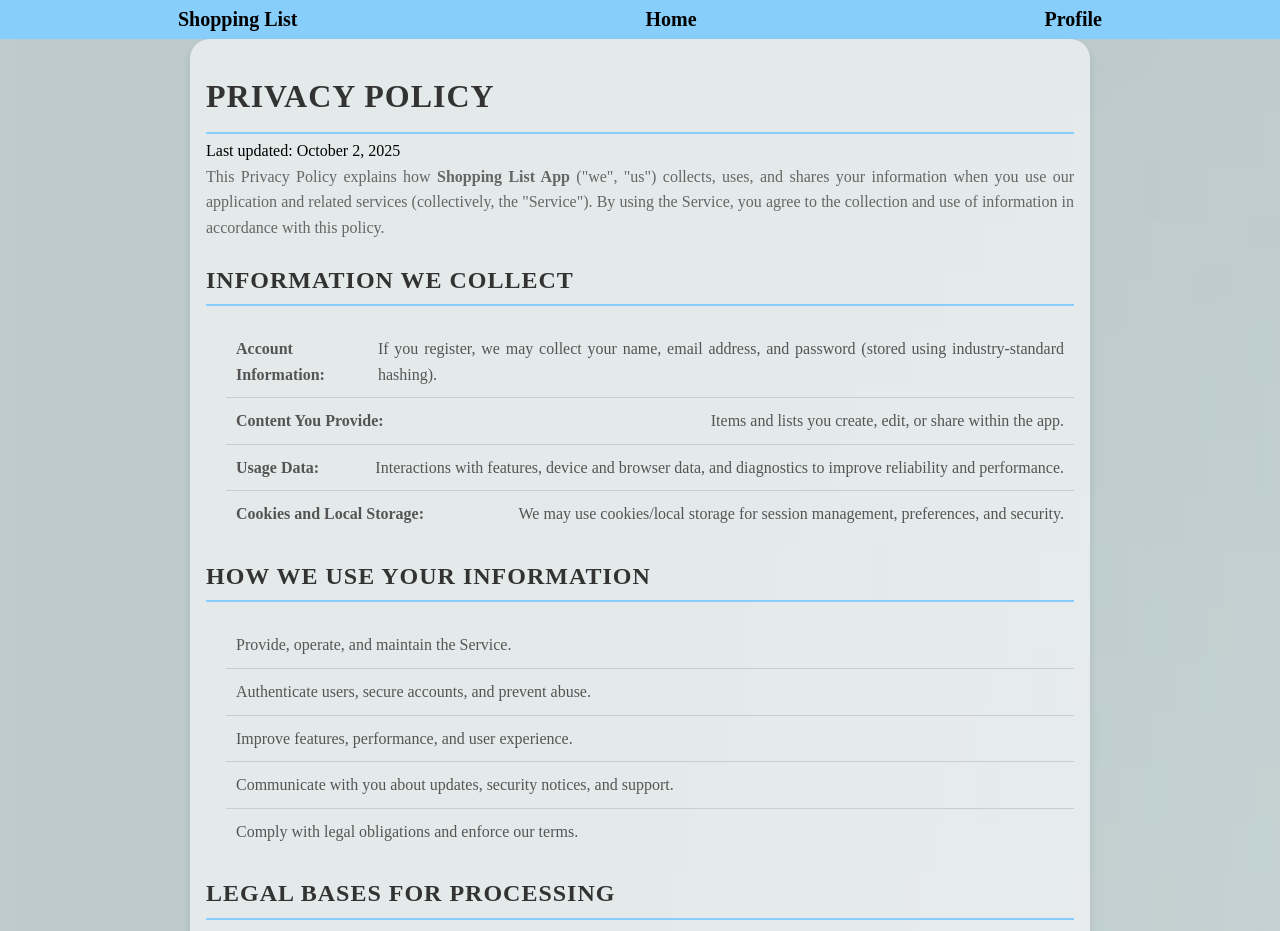
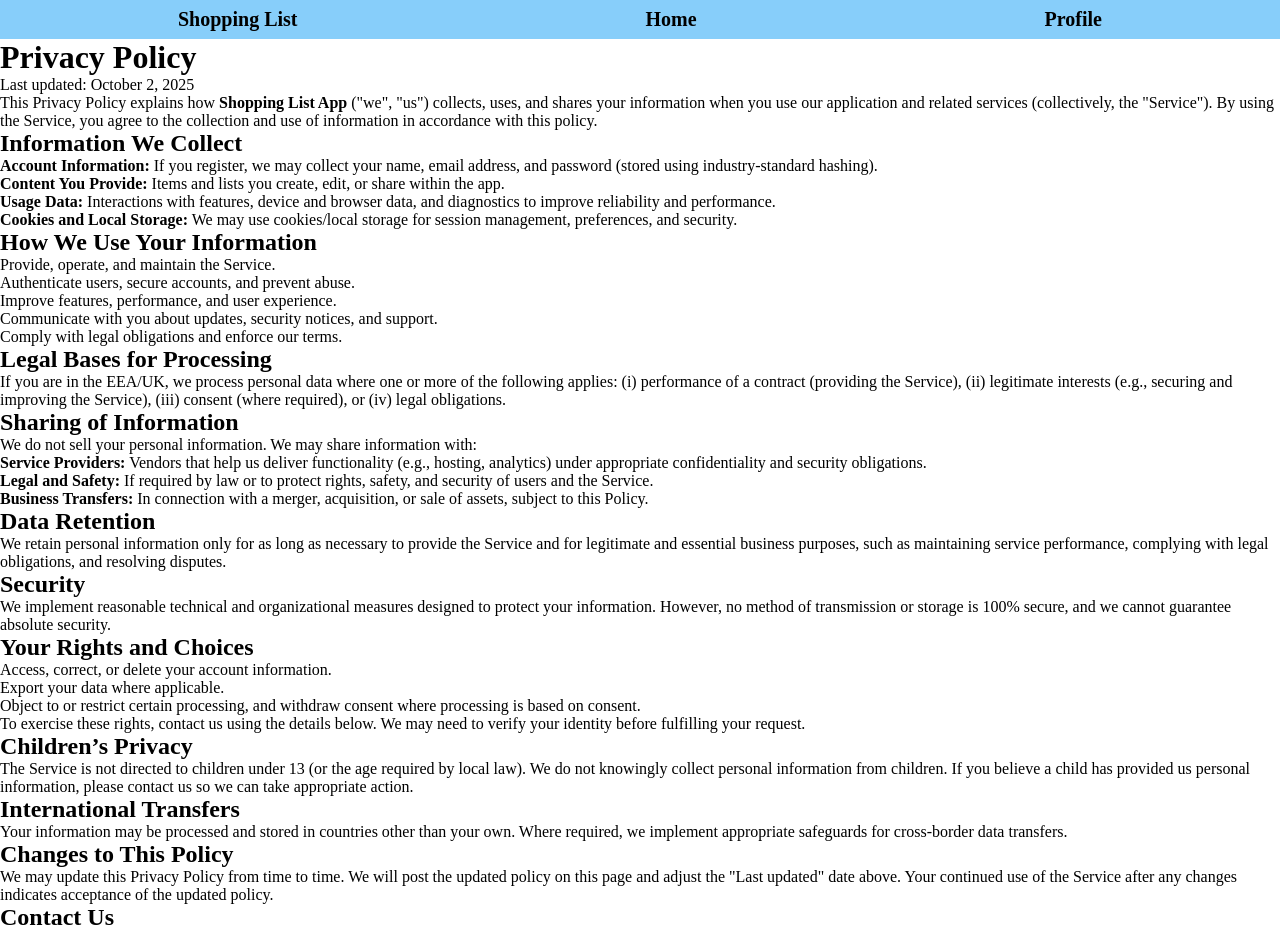
Before and after one commit to Shantela21/shopping-list-app-, a React (Vite) app: page /privacy in a window 1280 px wide. Shown: the top 931 px of the page. Built offline with nearby package versions, Linux system fonts and the light colour scheme.

Commit message:
fixed style for the whole app

```diff
--- a/src/App.css
+++ b/src/App.css
@@ -5,22 +5,12 @@
 }
 html,
 body,
-main {
+#root {
   width: 100%;
   height: 100%;
 }
 
-#root{
-  background-image: url('/src/assets/360_F_355607062_zYMS8jaz4SfoykpWz5oViRVKL32IabTP.jpg');
-  background-size: cover;
-  background-repeat: no-repeat;
-  backdrop-filter: blur(5px);
-}
-/* h1{
-  border: 1px solid red;
-  color: blue;
-} */
-
+/* Reverted to original navbar/footer styles */
 .navbar {
   background-color: lightskyblue;
   overflow: hidden;
@@ -32,78 +22,17 @@ main {
   font-weight: bold;
 }
 
-
-.container {
+.footer {
+  background-color: lightskyblue;
+  text-align: center;
+  padding: 20px 0;
+  position: relative;
+  bottom: 0;
   width: 100%;
-  height: 100%;
-  display: flex;
-  justify-content: center;
-  align-items: center;
-  flex-direction: column;
-  gap: 10px;
-  padding-bottom: 60px;
-  box-shadow: 0 4px 8px rgba(0, 0, 0, 0.1);
-  border-radius: 20px;
-  margin-top: 10%;
-  margin-bottom: 10%;
-}
-form {
-  display: flex;
-  flex-direction: column;
-  gap: 20px;
-  padding: 10px;
-  width: 100%;
-  max-width: 400px;
-  text-align: center;
-  margin: 0 auto;
-}
-input {
-  padding: 10px;
-  border: 1px solid #ccc;
-  border-radius: 5px;
-  font-size: 16px;
-}
-button {
-  padding: 10px;
-  border: none;
-  border-radius: 5px;
-  background-color: #87cefa;
-  color: white;
-  font-size: 16px;
-  cursor: pointer;
-}
-button:hover {
-  background-color: #00bfff;
-}
-ul {
-  list-style: none;
-  padding: 0;
-  margin: 0;
-}
-li {
-  display: flex;
-  justify-content: space-between;
-  align-items: center;
-  padding: 10px;
-  border-bottom: 1px solid #ccc;
-}
-li:last-child {
-  border-bottom: none;
-}
-li button {
-  background-color: red;
-  border: none;
-  color: white;
-  padding: 5px 10px;
-  border-radius: 5px;
-  cursor: pointer;
-}
-li button:hover {
-  background-color: darkred;
-}
-h2 {
-  margin-bottom: 20px;
-  color: #333;
+  bottom: 0;
+  font-size: 20px;
+  font-weight: bold;
+  color: black;
 }
 a {
   text-decoration: none;
@@ -111,362 +40,150 @@ a {
 }
 a:hover {
   text-decoration: underline;
+}
+.container {
+  max-width: 800px;
+  margin: 0 auto;
+  padding: 20px;
+}
+.login{
+  display: flex;
+  flex-direction: column;
+  align-items: center;
+  justify-content: center;
+  height: 80vh;
+  width: 100%;
+  background-color: #f0f0f0;
+  border-radius: 20px;
+  padding: 20px;
+  margin: 0 auto;
+  max-width: 400px;
+
+}
+.input-login{
+  width: 100%;
+  padding: 10px;
+  margin: 10px 0;
+  border: 1px solid #ccc;
+  border-radius: 5px;
+}
+button{
+  width: 100%;
+  padding: 10px;
+  margin: 10px 0;
+  border: none;
+  border-radius: 5px;
+  background-color: lightskyblue;
+  color: white;
+  font-size: 16px;
+  cursor: pointer;
+}
+button:hover{
+  background-color: deepskyblue;
+}
+.error{
+  color: red;
+  margin-top: 10px;
+}
+.register-form{
+  display: flex;
+  flex-direction: column;
+  align-items: center;
+  justify-content: center;
+  height: 80vh;
+  width: 100%;
+  background-color: hsla(0, 3%, 88%, 0.822);
+  border-radius: 20px;
+  padding: 20px;
+  margin: 0 auto;
+  max-width: 400px;
+}
+.container > h1 {
+  text-align: center;
+  margin-bottom: 20px;
+  font-size: 32px;
+  font-weight: bold;
+  text-transform: uppercase;
+  letter-spacing: 2px;
+}
+.container > p {
+  text-align: center;
+  margin-bottom: 20px;
+  font-size: 16px;
+}
+/* hr {
+  border: 1px solid #ccc;
+  margin: 20px 0;
+} */
+.signin{
+  text-align: center;
+  margin-top: 20px;
+}
+.signin a{
   color: blue;
+  text-decoration: none;
 }
-
-.container-login{
- width: 100%;
-  height: 100%;
-  display: flex;
-  justify-content: center;
-  align-items: center;
-  flex-direction: column;
-  gap: 10px;
-  padding-bottom: 60px;
-  box-shadow: 0 4px 8px rgba(0, 0, 0, 0.1);
-  border-radius: 20px;
+.signin a:hover{
+  text-decoration: underline;
 }
-
+.container-profile{
+  max-width: 600px;
+  margin: 0 auto;
+  padding: 20px;
+  background-color: #f9f9f9;
+  border-radius: 10px;
+  box-shadow: 0 0 10px rgba(0, 0, 0, 0.1);
+}
+.container-profile > h1 {
+  text-align: center;
+  margin-bottom: 20px;
+}
 .profile-title{
   font-size: 32px;
   font-weight: bold;
   text-transform: uppercase;
-  letter-spacing: 1px;
-  margin-bottom: 20px;
-  color: #333;
+  letter-spacing: 2px;
 }
 .profile-summary {
-  background-color: rgba(255, 255, 255, 0.6);
-  padding: 20px;
-  border-radius: 10px;
-  box-shadow: 0 4px 8px rgba(0, 0, 0, 0.1);
-  width: 100%;
-  max-width: 400px;
-  text-align: left;
+  margin-bottom: 20px;
 }
 .profile-summary h2 {
+  font-size: 24px;
   margin-bottom: 10px;
-  color: #333;
 }
-.edit-profile-btn{
-  margin-top: 20px;
+.profile-summary p {
+  font-size: 16px;
+  line-height: 1.5;
+  margin-bottom: 20px;
+}
+.edit-profile-btn {
+  display: inline-block;
   padding: 10px 20px;
-  border: none;
-  border-radius: 5px;
-  background-color: #87cefa;
+  background-color: lightskyblue;
   color: white;
-  font-size: 16px;
-  cursor: pointer;
-}
-
-.edit-profile-btn:hover {
-  background-color: #00bfff;
-  color: white;
-}
-
-/* .login-form {
-  display: flex;
-  flex-direction: column;
-  gap: 20px;
-  padding: 40px;
-  width: 100%;
-  max-width: 400px;
-  text-align: center;
-  margin: 0 auto;
-} */
-/* .input-login {
-  padding: 10px;
-  border: 1px solid #ccc;
+  text-decoration: none;
   border-radius: 5px;
   font-size: 16px;
-} */
-
-.privacy-policy{
-  max-width: 900px;
-  margin: 0 auto;
-  padding: 2rem 1rem;
-  line-height: 1.6;
-  background-color: rgba(255, 255, 255, 0.6);
-  border-radius: 20px;
-  box-shadow: 0 4px 8px rgba(0, 0, 0, 0.1);
-
 }
-.privacy-policy-title{
-  margin-bottom: 0.25rem;
-  font-size: bold;
-  text-align: start;
-  color: #333;
-  font-size: 32px;
+.edit-profile-btn:hover {
+  background-color: deepskyblue;
+}
+.update{
+  margin-top: 20px;
+  margin-bottom: 10px;
+  font-size: 24px;
   font-weight: bold;
   text-transform: uppercase;
-  letter-spacing: 1px;
-  border-bottom: 2px solid #87cefa;
-  padding-bottom: 10px;
+  letter-spacing: 2px;
+  text-align: center;
 }
-.privacy-policy-intro{
-  color: #666;
-  margin-bottom: 20px;
-  text-align: justify;
+@media (max-width: 600px) {
+  .container, .container-profile, .login, .register-form {
+    padding: 10px;
+    width: 90%;
+  }
+  .navbar, .footer {
+    flex-direction: column;
+    font-size: 16px;
+  }
 }
-.information-we-collect, .how-we-use-your-information{
-  margin-bottom: 20px;
-  text-align: justify;
-  color: #666;
-}
-.information-we-collect h2, .how-we-use-your-information h2{
-  margin-bottom: 10px;
-  color: #333;
-  font-size: 24px;
-  font-weight: bold;
-  text-align: start;
-  text-transform: uppercase;
-  letter-spacing: 1px;
-  border-bottom: 2px solid #87cefa;
-  padding-bottom: 5px;
-  margin-top: 20px;
-  margin-bottom: 20px;
-}
-.information-we-collect ul, .how-we-use-your-information ul{
-  list-style-type: disc;
-  padding-left: 20px;
-  color: #555;
-  line-height: 1.6;
-  margin-top: 10px;
-  margin-bottom: 10px;
-  text-align: justify;
-
-}
-.legal-bases{
-  margin-bottom: 20px;
-  text-align: justify;
-  color: #666;
-}
-.sharing-infor{
-  margin-bottom: 20px;
-  text-align: justify;
-  color: #666;
-}
-.legal-bases h2, .sharing-infor h2{
-  margin-bottom: 10px;
-  color: #333;
-  font-size: 24px;
-  font-weight: bold;
-   text-align: start;
-  text-transform: uppercase;
-  letter-spacing: 1px;
-  border-bottom: 2px solid #87cefa;
-  padding-bottom: 5px;
-  margin-top: 20px;
-  margin-bottom: 20px;
-}
-.legal-bases p, .sharing-infor p{
-  color: #555;
-  line-height: 1.6;
-  margin-top: 10px;
-  margin-bottom: 10px;
-  text-align: justify;
-}
-.data-retention{
-  margin-bottom: 20px;
-  text-align: justify;
-  color: #666;
-}
-.data-retention h2{
-  margin-bottom: 10px;
-  color: #333;
-  font-size: 24px;
-  font-weight: bold;
-  text-align: start;
-  text-transform: uppercase;
-  letter-spacing: 1px;
-  border-bottom: 2px solid #87cefa;
-  padding-bottom: 5px;
-  margin-top: 20px;
-  margin-bottom: 20px;
-}
-.data-retention p{
-  color: #555;
-  line-height: 1.6;
-  margin-top: 10px;
-  margin-bottom: 10px;
-  text-align: justify;
-}
-.your-rights{
-  margin-bottom: 20px;
-  text-align: justify;
-  color: #666;
-}
-.your-rights h2{
-  margin-bottom: 10px;
-  color: #333;
-  font-size: 24px;
-  font-weight: bold;
-  text-align: start;
-  text-transform: uppercase;
-  letter-spacing: 1px;
-  border-bottom: 2px solid #87cefa;
-  padding-bottom: 5px;
-  margin-top: 20px;
-  margin-bottom: 20px;
-}
-.your-rights ul{
-  list-style-type: disc;
-  padding-left: 20px;
-  color: #555;
-  line-height: 1.6;
-  margin-top: 10px;
-  margin-bottom: 10px;
-  text-align: justify;}
-
-.childrens-privacy{
-  margin-bottom: 20px;
-}
-.childrens-privacy h2{
-  margin-bottom: 10px;
-  color: #333;
-  font-size: 24px;
-  font-weight: bold;
-  text-align: start;
-  text-transform: uppercase;
-  letter-spacing: 1px;
-  border-bottom: 2px solid #87cefa;
-  padding-bottom: 5px;
-  margin-top: 20px;
-  margin-bottom: 20px;
-}
-.childrens-privacy p{
-  color: #555;
-  line-height: 1.6;
-  margin-top: 10px;
-  margin-bottom: 10px;
-  text-align: justify;
-}
-.security{
-  margin-bottom: 20px;
-  text-align: justify;
-  color: #666;
-}
-.security h2{
-  margin-bottom: 10px;
-  color: #333;
-  font-size: 24px;
-  font-weight: bold;
-  text-align: start;
-  text-transform: uppercase;
-  letter-spacing: 1px;
-  border-bottom: 2px solid #87cefa;
-  padding-bottom: 5px;
-  margin-top: 20px;
-  margin-bottom: 20px;
-}
-.security p{
-  color: #555;
-  line-height: 1.6;
-  margin-top: 10px;
-  margin-bottom: 10px;
-  text-align: justify;
-}
-.international-transfers{
-  margin-bottom: 20px;
-  text-align: justify;
-  color: #666;
-}
-.international-transfers h2{
-  margin-bottom: 10px;
-  color: #333;
-  font-size: 24px;
-  font-weight: bold;
-  text-align: start;
-  text-transform: uppercase;
-  letter-spacing: 1px;
-  border-bottom: 2px solid #87cefa;
-  padding-bottom: 5px;
-  margin-top: 20px;
-}
-.international-transfers p{
-  color: #555;
-  line-height: 1.6;
-  margin-top: 10px;
-  margin-bottom: 10px;
-  text-align: justify;
-}
-.changes-to-this-policy{
-  margin-bottom: 20px;
-  text-align: justify;
-  color: #666;
-}
-.changes-to-this-policy h2{
-  margin-bottom: 10px;
-  color: #333;
-  font-size: 24px;
-  font-weight: bold;
-  text-align: start;
-  text-transform: uppercase;
-  letter-spacing: 1px;
-  border-bottom: 2px solid #87cefa;
-}
-.contact-us{
-  margin-bottom: 20px;
-  text-align: justify;
-  color: #666;
-}
-.contact-us h2{
-  margin-bottom: 10px;
-  color: #333;
-  font-size: 24px;
-  font-weight: bold;
-  text-align: start;
-  text-transform: uppercase;
-  letter-spacing: 1px;
-  border-bottom: 2px solid #87cefa;
-  padding-bottom: 5px;
-  margin-top: 20px;
-}
-.contact-us p{
-  color: #555;
-  line-height: 1.6;
-  margin-top: 10px;
-  margin-bottom: 10px;
-  text-align: justify;
-}
-
-
-
-
-.footer-separator{
-  border-bottom: 1px solid #ccc;
-
-  margin-left: auto;
-  margin-right: auto;
-  width: 90%;
-  text-align:start;
-  display: flex;
-  align-items: start;
-  flex-direction: row;
-  gap: 10px;
-  padding-bottom: 10px;
-  padding-top: 10px;
-  justify-content: space-around;
-  flex-wrap: wrap;
-}
-/* .footer-links{
-  margin-top: 10px;
-  display: flex;
-  justify-content: center;
-  gap: 10px;
-  display: flex;
-  align-items: center;
-  flex-direction: row;
-  gap: 10px;
-
-}  */
-.footer {
-  background-color: lightskyblue;
-  text-align: center;
-  padding: 20px 0;
-  /* position: fixed; */
-  width: 100%;
-  bottom: 0;
-  font-size: 20px;
-  font-weight: bold;
-}
--- a/src/App.tsx
+++ b/src/App.tsx
@@ -9,6 +9,7 @@ import { Routes, Route, Navigate } from 'react-router-dom'
 import { ProtectedRoute, PublicOnlyRoute } from './components/ProtectedRoute'
 import Privacy from "./pages/Privacy";
 import EditProfile from "./pages/EditProfile";
+import NotFoundPage from "./pages/NotFoundPage";
 
 function App() {
   return (
@@ -26,13 +27,13 @@ function App() {
           <Route path="/profile/edit" element={<EditProfile />} />
         </Route>
         <Route path="/" element={<Navigate to="/home" replace />} />
-        <Route path="*" element={<Navigate to="/home" replace />} />
+        <Route path="*" element={<NotFoundPage />} />
         <Route path="/about" element={<div>About Page</div>} />
         <Route path="/contact" element={<div>Contact Page</div>} />
         <Route path="/privacy" element={<Privacy/>} />
         <Route path="/terms" element={<div>Terms and Conditions Page</div>} />
       </Routes>
-     <Footer />
+      <Footer />
     </>
   );
 }
--- a/src/components/Footer.tsx
+++ b/src/components/Footer.tsx
@@ -1,11 +1,9 @@
-import React from 'react'
-
 export default function Footer() {
   return (
     <div>
       <footer className="footer">
         <div className="footer-separator">
-        <p>Shopping List App © 2025</p>
+        <p>Shopping List App  2025</p>
         <p>All rights reserved</p>
 
           <a href="/about">About</a> | <a href="/contact">Contact</a> | <a href="/privacy">Privacy</a> | <a href="/terms">Terms and Conditions</a>
--- a/src/data/db.json
+++ b/src/data/db.json
@@ -15,6 +15,14 @@
       "cell": "0871234567",
       "email": "sbo@gmail.com",
       "passwordCipher": "U2FsdGVkX1841YnMzD408uwvch0d34O6lE3v/tqdyLA="
+    },
+    {
+      "id": "ed33",
+      "name": "Dlozi",
+      "surname": "Mthethwa",
+      "cell": "0791881002",
+      "email": "dlozi@mlab.com",
+      "passwordCipher": "U2FsdGVkX1/qpI4KAjdOIfIDV6uxN2yrSyHhr0k/w2w="
     }
   ]
 }
--- a/src/pages/Login.tsx
+++ b/src/pages/Login.tsx
@@ -36,8 +36,9 @@ export default function Login() {
 
   return (<>
     <div className="container">
-      <h1>Login</h1>
+
       <form className='login' onSubmit={onSubmit}>
+        <h1>Login</h1>
         <label htmlFor="email"><b>Email</b></label>
         <input className='input-login'
           id="email"
@@ -49,7 +50,7 @@ export default function Login() {
         />
 
         <label htmlFor="password"><b>Password</b></label>
-        <input
+        <input className='input-login'
           id="password"
           type="password"
           placeholder="Enter Password"
--- a/src/pages/NotFoundPage.tsx
+++ b/src/pages/NotFoundPage.tsx
@@ -1,9 +1,17 @@
-import React from 'react'
+import { Link } from 'react-router-dom'
 
 export default function NotFoundPage() {
   return (
-    <div>
-
-    </div>
+    <main style={{ maxWidth: 800, margin: '0 auto', padding: '3rem 1rem', textAlign: 'center' }}>
+      <h1 style={{ fontSize: '3rem', marginBottom: '0.5rem' }}>404</h1>
+      <p style={{ fontSize: '1.25rem', color: '#666', marginBottom: '1.5rem' }}>
+        The page you are looking for does not exist or has been moved.
+      </p>
+      <div style={{ display: 'flex', gap: '0.75rem', justifyContent: 'center' }}>
+        <Link to="/home" className="btn btn-primary">Go to Home</Link>
+        <Link to="/login" className="btn">Login</Link>
+        <Link to="/register" className="btn">Register</Link>
+      </div>
+    </main>
   )
 }
--- a/src/pages/Profile.tsx
+++ b/src/pages/Profile.tsx
@@ -19,7 +19,7 @@ export default function Profile() {
   }
 
   return (
-    <div className="container">
+    <div className="container-profile">
       <h1 className='profile-title'>Profile</h1>
       <section className="profile-summary" style={{ marginBottom: 24 }}>
         <h2>Your Profile</h2>
--- a/src/pages/Register.tsx
+++ b/src/pages/Register.tsx
@@ -39,14 +39,14 @@ export default function Register() {
 
   return (
     <div>
-      <form onSubmit={onSubmit}>
+      <form onSubmit={onSubmit} className="register-form">
         <div className="container">
           <h1>Register</h1>
           <p>Please fill in this form to create an account.</p>
           <hr />
 
           <label htmlFor="name"><b>Name</b></label>
-          <input
+          <input className='input-login'
             type="text"
             placeholder="Enter Name"
             id="name"
@@ -56,7 +56,7 @@ export default function Register() {
           />
 
           <label htmlFor="surname"><b>Surname</b></label>
-          <input
+          <input className='input-login'
             type="text"
             placeholder="Enter Surname"
             id="surname"
@@ -66,7 +66,7 @@ export default function Register() {
           />
 
           <label htmlFor="cell"><b>Cell number</b></label>
-          <input
+          <input className='input-login'
             type="tel"
             placeholder="Enter Cell Number"
             id="cell"
@@ -76,7 +76,7 @@ export default function Register() {
           />
 
           <label htmlFor="email"><b>Email</b></label>
-          <input
+          <input className='input-login'
             type="email"
             placeholder="Enter Email"
             id="email"
@@ -86,7 +86,7 @@ export default function Register() {
           />
 
           <label htmlFor="psw"><b>Password</b></label>
-          <input
+          <input className='input-login'
             type="password"
             placeholder="Enter Password"
             id="psw"
@@ -106,7 +106,7 @@ export default function Register() {
             <p role="status">Registration successful!</p>
           )}
           {error && <p role="alert" style={{ color: 'red' }}>{error}</p>}
-          <p>
+          <p className='signin'>
             Already have an account? <a href="/login">Sign in</a>.
           </p>
         </div>
```
Also changed, not shown: src/pages/EditProfile.tsx (+9 -9 lines).
